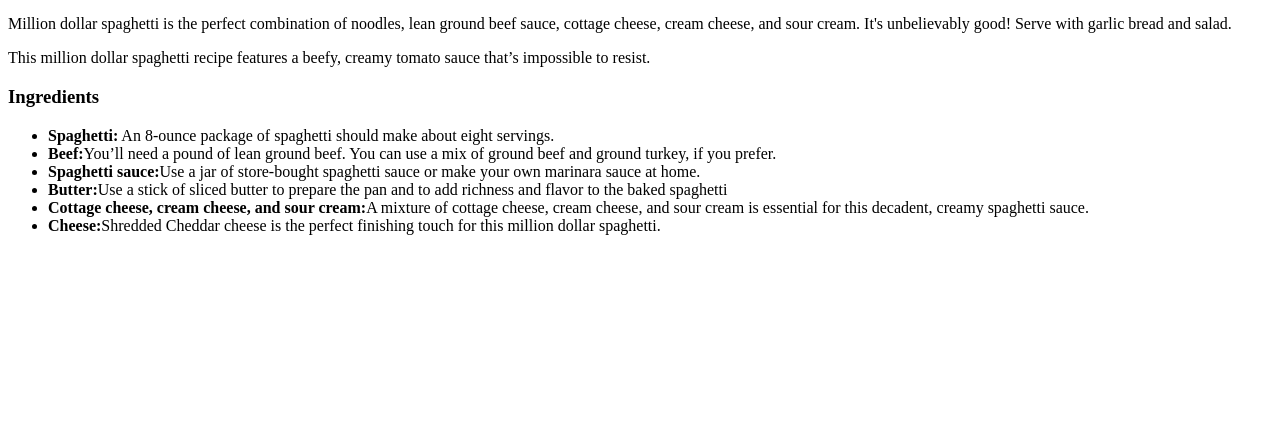
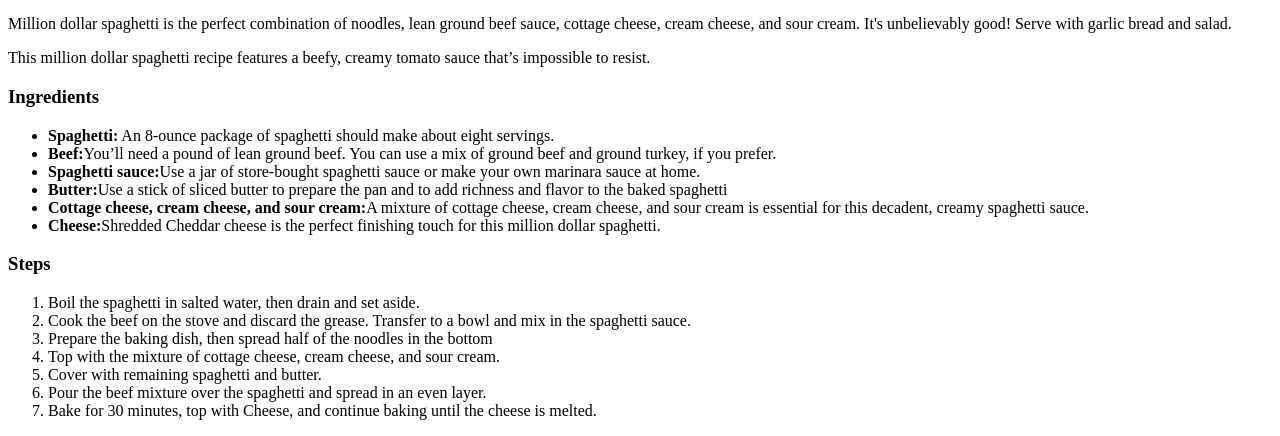
Before and after one commit to buttafuocolucas-dev/odin-recipes, a plain HTML site: page recipes/million-dollar-spaghetti.html in a window 1280 px wide. Shown: the part 428-864 px from the top of the page. Before the commit the page ends 800 px from the top, so only its background shows below. Drawn offline with Linux system fonts and the light colour scheme.

Commit message:
Add steps to million dollar spaghetti recipe

```diff
--- a/recipes/million-dollar-spaghetti.html
+++ b/recipes/million-dollar-spaghetti.html
@@ -20,5 +20,16 @@
         <li><strong>Cottage cheese, cream cheese, and sour cream:</strong>A mixture of cottage cheese, cream cheese, and sour cream is essential for this decadent, creamy spaghetti sauce. </li>
         <li><strong>Cheese:</strong>Shredded Cheddar cheese is the perfect finishing touch for this million dollar spaghetti.</li>
     </ul>
+    <h3>Steps</h3>
+    <ol>
+        <li>Boil the spaghetti in salted water, then drain and set aside.</li>
+        <li>Cook the beef on the stove and discard the grease. Transfer to a bowl and mix in the spaghetti sauce.</li>
+        <li>Prepare the baking dish, then spread half of the noodles in the bottom</li>
+        <li>Top with the mixture of cottage cheese, cream cheese, and sour cream.</li>
+        <li>Cover with remaining spaghetti and butter. </li>
+        <li>Pour the beef mixture over the spaghetti and spread in an even layer.</li>
+        <li>Bake for 30 minutes, top with Cheese, and continue baking until the cheese is melted.</li>
+    </ol>
+
 </body>
 </html>
```
